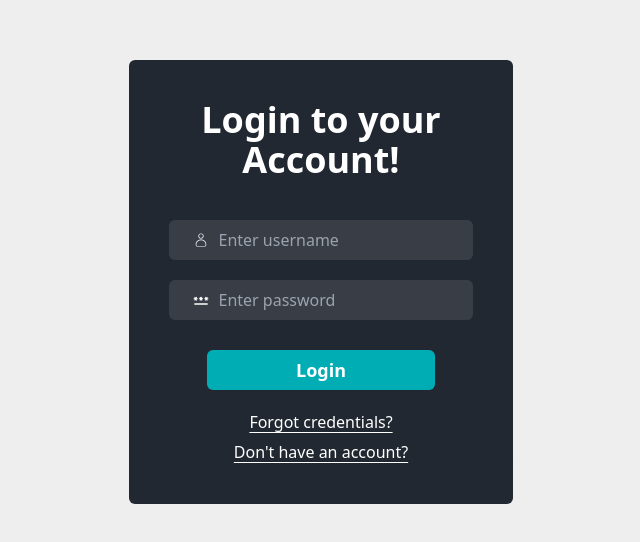
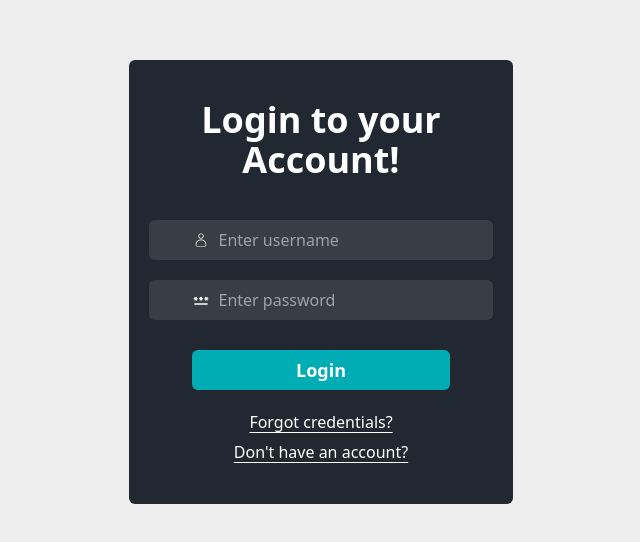
Before and after one commit to OrganizationTimo/Homepage, a React (Vite) app in the folder client/: page /login in a window 1280 px wide. Shown: the part 118-660 px from the top of the page, without its empty margins (319-959 px from the left). Built offline with nearby package versions, Linux system fonts and the light colour scheme.

Commit message:
Update styling in Authentication component

```diff
--- a/client/src/pages/authentication/components/Authentication.tsx
+++ b/client/src/pages/authentication/components/Authentication.tsx
@@ -79,7 +79,7 @@ export default function Authentication({
         <h1 className="text-center text-4xl text-white font-bold px-10 h-1/4 dark:text-black">
           {pageHeader}
         </h1>
-        <div className="w-full h-3/4 bg-primary rounded-md flex flex-col justify-start items-center gap-5 px-10 pt-10 dark:bg-fourth">
+        <div className="w-full h-3/4 bg-primary rounded-md flex flex-col justify-start items-center gap-5 px-5 pt-10 dark:bg-fourth">
           {inputFields.map((inputField, index) => {
             return (
               <div
```
